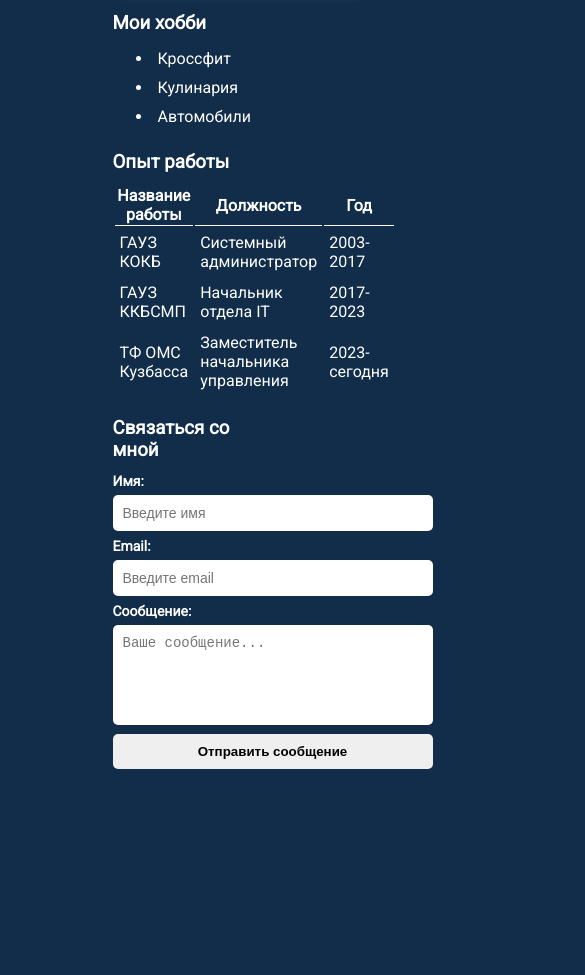
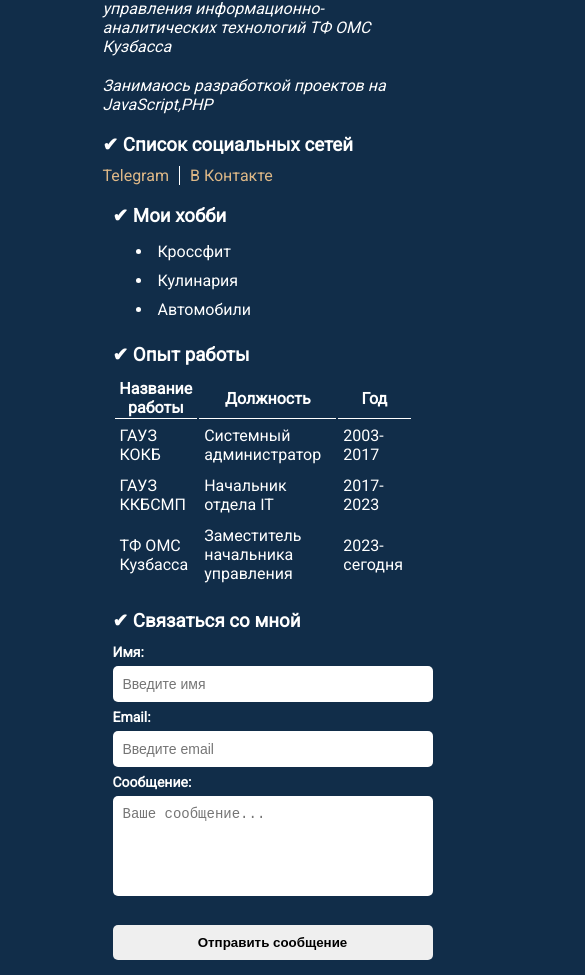
Before and after one commit to AngryPolecat/01-html-resume, a plain HTML site: page index.html in a window 390 px wide. Shown: the part 421-1396 px from the top of the page, 585 px wide, since content can reach past the window. Before the commit the page ends 1205 px from the top, so only its background shows below. Drawn offline with Linux system fonts and the light colour scheme.

Commit message:
Update 13.10 10:44

```diff
--- a/index.css
+++ b/index.css
@@ -49,6 +49,12 @@ a:hover {
   flex-direction: row;
 }
 
+.info p,
+.partition,
+.social-media {
+  min-width: 300px;
+}
+
 .info p {
   font-style: italic;
   padding: 5px;
@@ -59,11 +65,29 @@ a:hover {
   padding: 5px;
 }
 
+.social-media ul {
+  list-style: none;
+  display: flex;
+  flex-direction: row;
+}
+
+.social-media ul li {
+  margin-right: 10px;
+  border-right: 1px solid white;
+  padding-right: 10px;
+}
+
+.social-media ul li:last-child {
+  border-right: none;
+}
+
 .info img {
   margin: 10px;
   border-radius: 20px;
   border: 3px solid white;
   box-shadow: 5px 5px 14px rgba(255, 255, 255, 0.25);
+  width: 200px;
+  height: 200px;
 }
 
 .partition {
@@ -93,9 +117,16 @@ a:hover {
   padding: 5px;
 }
 
-.forma {
-  width: 325px;
-  margin: 0 auto;
+.contact-with-me {
+}
+
+.contact-with-me .forma {
+  width: 650px;
+  margin: auto;
+}
+
+.contact-with-me .forma div {
+  display: inline-block;
 }
 
 .contact-with-me label {
@@ -116,4 +147,41 @@ a:hover {
 
 .contact-with-me textarea {
   resize: none;
+  width: 625px;
 }
+
+.contact-with-me .box-button {
+  width: 100%;
+  display: block;
+}
+
+.contact-with-me .box-button button {
+  display: block;
+  margin: auto;
+  margin-top: 20px;
+}
+
+@media (max-width: 800px) {
+  .info {
+    display: block;
+  }
+
+  .info img {
+    width: 280px;
+    height: 280px;
+  }
+
+  .contact-with-me .forma div {
+    display: block;
+  }
+
+  .contact-with-me textarea {
+    resize: none;
+    width: 300px;
+  }
+
+  .contact-with-me .box-button {
+    width: 300px;
+    display: block;
+  }
+}
--- a/index.html
+++ b/index.html
@@ -20,14 +20,24 @@
           </p>
           <p>Занимаюсь разработкой проектов на JavaScript,PHP</p>
           <div class="social-media">
-            <h3>Список социальных сетей</h3>
-            <a href="https://t.me/angry_polecat" target="_blank">Telegram</a> |
-            <a href="https://vk.com/id260208581" target="_blank">В Контакте</a>
+            <h3>&#10004; Список социальных сетей</h3>
+            <ul>
+              <li>
+                <a href="https://t.me/angry_polecat" target="_blank"
+                  >Telegram</a
+                >
+              </li>
+              <li>
+                <a href="https://vk.com/id260208581" target="_blank"
+                  >В Контакте</a
+                >
+              </li>
+            </ul>
           </div>
         </div>
       </div>
       <div class="my-hobbies partition">
-        <h3>Мои хобби</h3>
+        <h3>&#10004; Мои хобби</h3>
         <ul>
           <li>Кроссфит</li>
           <li>Кулинария</li>
@@ -35,7 +45,7 @@
         </ul>
       </div>
       <div class="experience partition">
-        <h3>Опыт работы</h3>
+        <h3>&#10004; Опыт работы</h3>
         <table>
           <thead>
             <tr>
@@ -64,7 +74,7 @@
         </table>
       </div>
       <div class="contact-with-me partition">
-        <h3>Связаться со мной</h3>
+        <h3>&#10004; Связаться со мной</h3>
         <div class="forma">
           <form>
             <div>
@@ -84,7 +94,9 @@
                 placeholder="Ваше сообщение..."
               ></textarea>
             </div>
-            <button class="btn">Отправить сообщение</button>
+            <div class="box-button">
+              <button class="btn">Отправить сообщение</button>
+            </div>
           </form>
         </div>
       </div>
```
